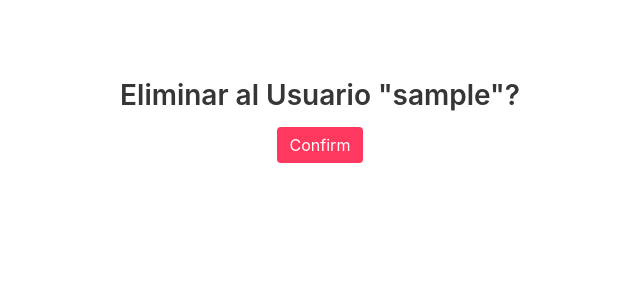
After one commit to wilfredinni/CRUD_users, a Django app: a page that uses templates/delete_user.html in a window 1280 px wide. The commit adds this page. Shown: the top 300 px of the page, without its empty margins (320-960 px from the left). Run offline with Django 3.2, Linux system fonts and the light colour scheme; tables that the repository leaves empty hold one stand-in row (values such as "Sample post"); some libraries are stand-ins or nearby versions.

Commit message:
delete user

```diff
--- a/static/css/style.css
+++ b/static/css/style.css
@@ -2,3 +2,7 @@
     margin-left: auto;
     margin-right: auto;
   }
+
+  .center-element {
+    text-align:center;
+  }
--- /dev/null
+++ b/templates/delete_user.html
@@ -0,0 +1,15 @@
+{% extends 'base.html' %}
+
+{% block content %}
+
+<div class="content">
+  <form method="post">
+    {% csrf_token %}
+    <h2 class="has-text-centered">Eliminar al Usuario "{{ object }}"?</h2>
+    <div class="center-element">
+      <input class="button is-danger" type="submit" value="Confirm">
+    </div>
+  </form>
+</div>
+
+{% endblock content %}
--- a/templates/list_users.html
+++ b/templates/list_users.html
@@ -1,6 +1,7 @@
 {% extends 'base.html' %}
 
 {% block content %}
+
 <a href="{% url 'new' %}" class="button is-success">+</a><br><br>
 <table class="table is-striped is-hoverable">
   <thead>
@@ -18,8 +19,9 @@
     <td><a href="{{ user.get_absolute_url }}">{{ user.username }}</a></td>
     <td>{{ user.email }}</td>
     <td>{{ user.bio|truncatechars:30 }}</td>
-    <td><a class="button is-warning is-small">Editar</a> <a class="button is-danger is-small">Borrar</a></td>
+    <td><a class="button is-warning is-small">Editar</a> <a href="{% url 'delete' user.username %}" class="button is-danger is-small">Borrar</a></td>
   </tbody>
   {% endfor %}
 </table>
+
 {% endblock content %}
--- a/users/urls.py
+++ b/users/urls.py
@@ -6,4 +6,5 @@ urlpatterns = [
     path("", views.UserList.as_view(), name="users"),
     path("new/", views.UserCreate.as_view(), name="new"),
     path("<str:slug>/", views.UserDetail.as_view(), name="profile"),
+    path("delete/<str:slug>/", views.DeleteUser.as_view(), name="delete"),
 ]
--- a/users/views.py
+++ b/users/views.py
@@ -1,4 +1,5 @@
-from django.views.generic import ListView, DetailView, CreateView
+from django.views.generic import ListView, DetailView, CreateView, DeleteView
+from django.urls import reverse_lazy
 
 from .forms import CustomUserCreationForm
 from .models import CustomUser
@@ -20,5 +21,12 @@ class UserDetail(DetailView):
 class UserCreate(CreateView):
     model = CustomUser
     form_class = CustomUserCreationForm
-    success_url = '/'
+    success_url = reverse_lazy("users")
     template_name = "create_user.html"
+
+
+class DeleteUser(DeleteView):
+    model = CustomUser
+    success_url = reverse_lazy("users")
+    template_name = "delete_user.html"
+    slug_field = "username"
```
